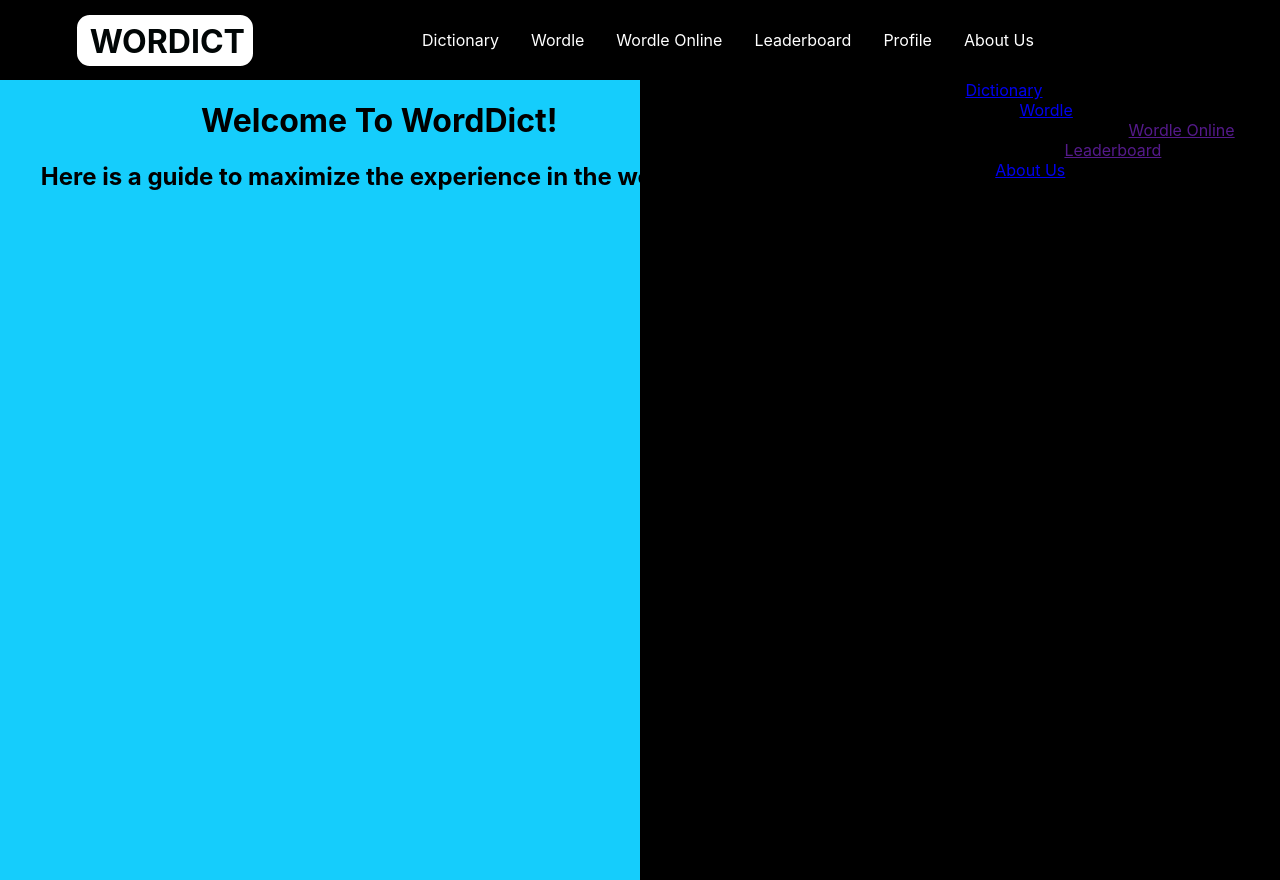
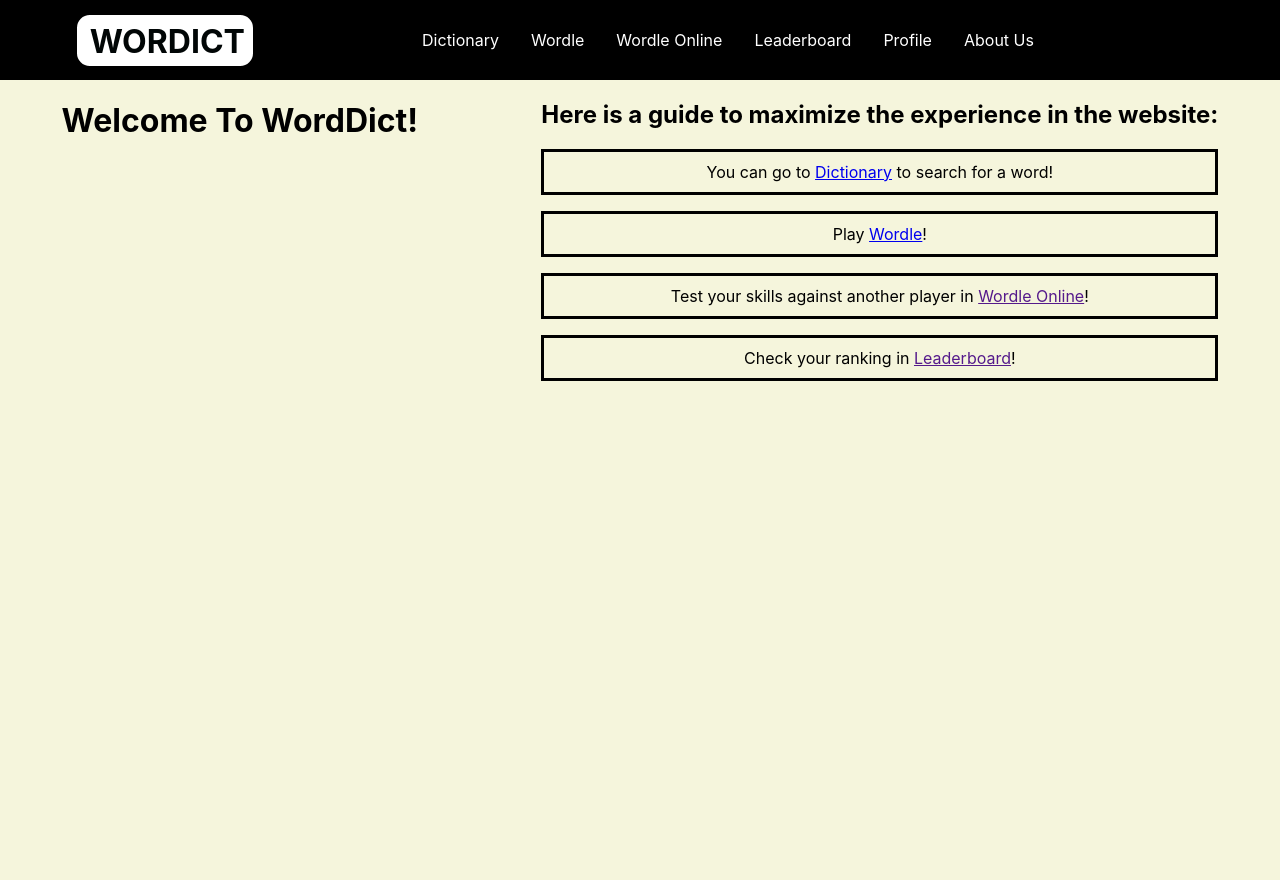
Before and after one commit to MarkProjs/wordict-project, a React (Create React App) app in the folder client/: page / in a window 1280 px wide. After the commit the page ends 800 px from the top, so only its background shows below. Built offline with nearby package versions, Linux system fonts and the light colour scheme; no server answers.

Commit message:
styling home

```diff
--- a/client/src/App.css
+++ b/client/src/App.css
@@ -3,5 +3,7 @@
 }
 
 body {
-  min-width: fit-content;
+  height: 100%;
+  width: 100%;
+  background: beige;
 }
--- a/client/src/components/pages/Home.css
+++ b/client/src/components/pages/Home.css
@@ -1,16 +1,17 @@
 .home {
   display: flex;
   justify-content: space-around;
-  background: linear-gradient(
-    to right,
-    #15cdfc 50%,
-    black 50%
-  );
-  height: 100vh;
-  width: 100vw;
+}
+.guideList ul {
+  padding: 0;
+  height: 55rem;
 }
 
-
-.guideList {
-
+.guideList li {
+  display: flex;
+  justify-content:center;
+  align-items: center;
+  padding: 10px 0;
+  border-style:solid;
+  margin-bottom:1rem;
 }
--- a/client/src/components/pages/Home.js
+++ b/client/src/components/pages/Home.js
@@ -5,16 +5,20 @@ function Home() {
     <div className='home'>
       <div className="intro">
         <h1>Welcome To WordDict!</h1>
-        <h2>Here is a guide to maximize the experience in the website:</h2>
       </div>
       <div className="guideList">
-        <li>
-          You can go to <a href="/dict">Dictionary</a> to search for a word!
-        </li>
-        <li>Play <a href="/wordle">Wordle</a>!</li>
-        <li>Test your skills against another player in <a href="">Wordle Online</a>!</li>
-        <li>Check your ranking in <a href="">Leaderboard</a>!</li>
-        <li><a href="/about">About Us</a></li>
+        <h2>Here is a guide to maximize the experience in the website:</h2>
+        <ul>
+          <li className="guide1">
+            You can go to&nbsp;<a href="/dict">Dictionary</a>&nbsp;to search for a word!
+          </li>
+          <li className="guide2">Play&nbsp;<a href="/wordle">Wordle</a>!</li>
+          <li className="guide3">
+            Test your skills against another player in&nbsp;<a href="">Wordle Online</a>!
+          </li>
+          <li className="guide4">Check your ranking in&nbsp;<a href="">Leaderboard</a>!</li>
+          <li className="guide5"><a href="/about">About Us</a></li>
+        </ul>
       </div>
     </div>
   );
```
